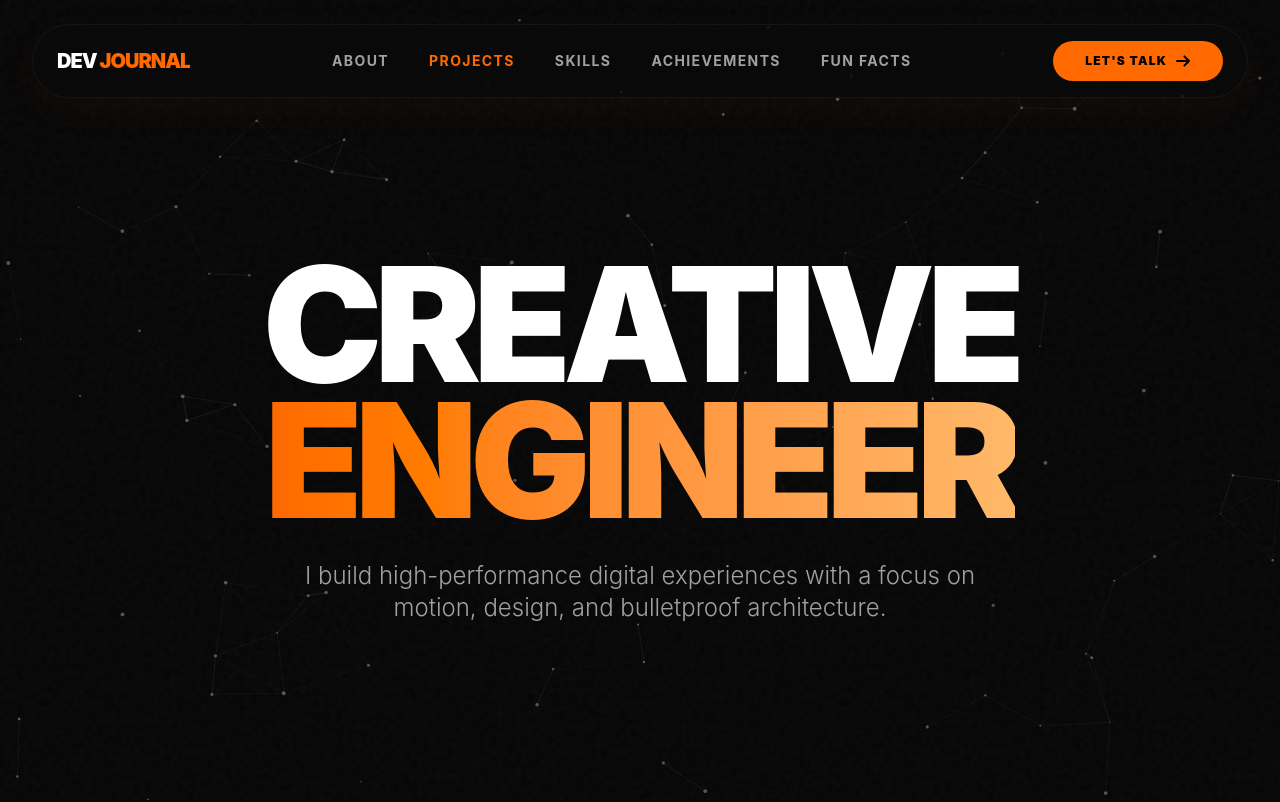
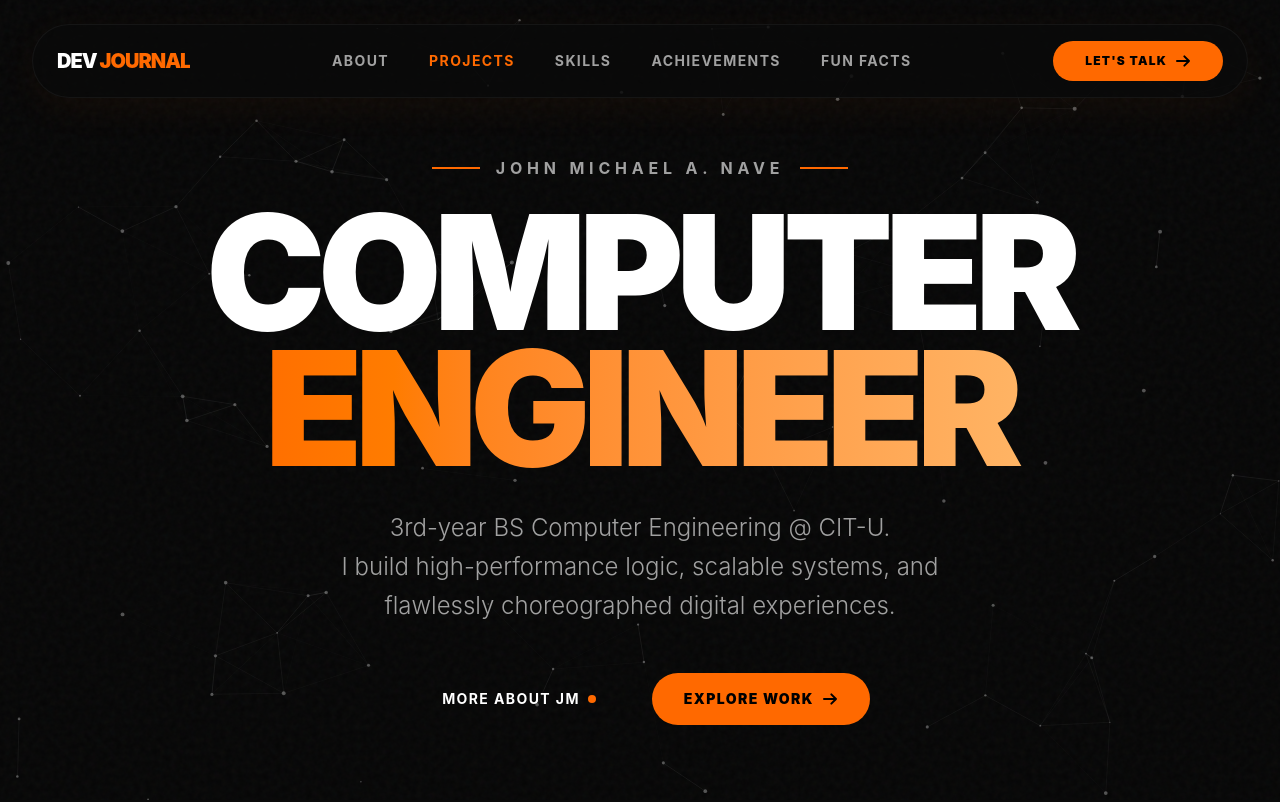
Before and after one commit to Goldenavs/Dev-Journal, a React (Vite) app: page / in a window 1280 px wide. Shown: the top 802 px of the page. Built offline with nearby package versions, Linux system fonts and the light colour scheme.

Commit message:
feat: hero section

```diff
--- a/src/components/Hero.tsx
+++ b/src/components/Hero.tsx
@@ -1,52 +1,146 @@
 // src/components/Hero.tsx
-import { motion, useScroll, useTransform } from 'framer-motion';
+import { motion, useScroll, useTransform, type Variants } from 'framer-motion';
 import { useRef } from 'react';
+
+const handleScroll = (e: React.MouseEvent<HTMLAnchorElement>, targetId: string) => {
+  e.preventDefault();
+  const targetElement = document.querySelector(targetId);
+  if (targetElement) {
+    targetElement.scrollIntoView({ behavior: 'smooth' });
+  }
+};
 
 const Hero = () => {
   const ref = useRef(null);
 
-  // Parallax effect: moves down and fades out as user scrolls
   const { scrollYProgress } = useScroll({
     target: ref,
     offset: ["start start", "end start"]
   });
-  const y = useTransform(scrollYProgress, [0, 1], ["0%", "50%"]);
+  const y = useTransform(scrollYProgress, [0, 1], ["0%", "40%"]);
   const opacity = useTransform(scrollYProgress, [0, 1], [1, 0]);
 
+  const containerVariants: Variants = {
+    hidden: { opacity: 0 },
+    show: {
+      opacity: 1,
+      transition: { staggerChildren: 0.15, delayChildren: 0.2 }
+    }
+  };
+
+  const lineVariants: Variants = {
+    hidden: { y: 100, opacity: 0, rotate: 2 },
+    show: {
+      y: 0,
+      opacity: 1,
+      rotate: 0,
+      transition: { type: "spring", bounce: 0.4, duration: 1 }
+    }
+  };
+
   return (
-    <section ref={ref} className="relative h-screen flex items-center justify-center overflow-hidden pt-20">
-      {/* Pulsing Orange Engine Core */}
-      <motion.div
-        animate={{
-          scale: [1, 1.2, 1],
-          opacity: [0.15, 0.3, 0.15]
-        }}
-        transition={{ duration: 8, repeat: Infinity, ease: "easeInOut" }}
-        className="absolute top-1/2 left-1/2 -translate-x-1/2 -translate-y-1/2 w-[600px] h-[600px] bg-orange-600 rounded-full blur-[150px] -z-10 pointer-events-none"
-      />
+    <section ref={ref} className="relative h-screen flex flex-col items-center justify-center overflow-hidden px-6">
 
-      <motion.div style={{ y, opacity }} className="text-center px-6 max-w-5xl z-10">
-        <motion.h1
-          initial={{ y: 100, opacity: 0, scale: 0.9 }}
-          animate={{ y: 0, opacity: 1, scale: 1 }}
-          transition={{ duration: 1.2, ease: [0.16, 1, 0.3, 1] }} // Custom springy easing
-          className="text-6xl md:text-8xl lg:text-[10rem] font-black tracking-tighter uppercase leading-[0.85]"
+      <motion.div style={{ y, opacity }} className="w-full max-w-6xl z-10 flex flex-col items-start md:items-center text-left md:text-center mt-20">
+
+        {/* 1. Refined Eyebrow */}
+        <motion.div
+          initial={{ opacity: 0, y: -20 }}
+          animate={{ opacity: 1, y: 0 }}
+          transition={{ duration: 0.8, ease: "easeOut" }}
+          className="flex items-center gap-4 mb-6 cursor-default group"
         >
-          Creative
-          <br />
-          <span className="text-transparent bg-clip-text bg-gradient-to-r from-orange-500 to-orange-300">
-            Engineer
+          <div className="w-8 md:w-12 h-[2px] bg-orange-500 group-hover:bg-orange-400 transition-colors duration-500" />
+          <span className="text-sm md:text-base font-bold uppercase tracking-[0.3em] text-neutral-400 group-hover:text-orange-500 transition-colors duration-500 z-1">
+            John Michael A. Nave
           </span>
-        </motion.h1>
+          <div className="w-8 md:w-12 h-[2px] bg-orange-500 group-hover:bg-orange-400 transition-colors duration-500 hidden md:block" />
+        </motion.div>
 
+        {/* 2. Frosted Glass Headline */}
+        <motion.div
+          variants={containerVariants}
+          initial="hidden"
+          animate="show"
+          className="flex flex-col mb-8"
+        >
+          {/* COMPUTER - Orange Glass Hover */}
+          <motion.div
+            variants={lineVariants}
+            whileHover={{ scale: 1.02 }}
+            transition={{ duration: 0.3, ease: "easeOut" }}
+            className="relative group overflow-visible origin-left md:origin-center"
+          >
+            {/* Solid State (Fades out on hover) */}
+            <h1 className="text-[12vw] md:text-[8rem] lg:text-[10rem] font-black tracking-tighter uppercase leading-[0.85] text-white transition-opacity duration-500 group-hover:opacity-0 cursor-default">
+              Computer
+            </h1>
+            {/* Orange Glass State (Fades in on hover) */}
+            <h1 className="absolute inset-0 text-[12vw] md:text-[8rem] lg:text-[10rem] font-black tracking-tighter uppercase leading-[0.85] text-orange-500/40 blur-[2px] drop-shadow-[0_0_30px_rgba(249,115,22,0.8)] opacity-0 transition-opacity duration-500 group-hover:opacity-100 pointer-events-none">
+              Computer
+            </h1>
+          </motion.div>
+
+          {/* ENGINEER - White Glass Hover */}
+          <motion.div
+            variants={lineVariants}
+            whileHover={{ scale: 1.02 }}
+            transition={{ duration: 0.3, ease: "easeOut" }}
+            className="relative group overflow-visible origin-left md:origin-center"
+          >
+            {/* Solid Gradient State (Fades out on hover) */}
+            <h1 className="text-[12vw] md:text-[8rem] lg:text-[10rem] font-black tracking-tighter uppercase leading-[0.85] text-transparent bg-clip-text bg-gradient-to-r from-orange-500 to-orange-300 transition-opacity duration-500 group-hover:opacity-0 cursor-default">
+              Engineer
+            </h1>
+            {/* White Glass State (Fades in on hover) */}
+            <h1 className="absolute inset-0 text-[12vw] md:text-[8rem] lg:text-[10rem] font-black tracking-tighter uppercase leading-[0.85] text-white/40 blur-[2px] drop-shadow-[0_0_30px_rgba(255,255,255,0.8)] opacity-0 transition-opacity duration-500 group-hover:opacity-100 pointer-events-none">
+              Engineer
+            </h1>
+          </motion.div>
+        </motion.div>
+
+        {/* 3. Refined Hook */}
         <motion.p
-          initial={{ y: 20, opacity: 0 }}
-          animate={{ y: 0, opacity: 1 }}
-          transition={{ duration: 1, delay: 0.4, ease: "easeOut" }}
-          className="mt-8 text-lg md:text-2xl text-neutral-400 max-w-2xl mx-auto font-light"
+          initial={{ opacity: 0, y: 20 }}
+          animate={{ opacity: 1, y: 0 }}
+          transition={{ duration: 1, delay: 0.8, ease: "easeOut" }}
+          className="text-lg md:text-2xl text-neutral-400 max-w-2xl font-light leading-relaxed mb-12 cursor-default border-l-2 border-transparent hover:border-orange-500/50 hover:text-white pl-4 md:pl-0 md:border-none transition-all duration-500"
         >
-          I build high-performance digital experiences with a focus on motion, design, and bulletproof architecture.
+          3rd-year BS Computer Engineering @ CIT-U. <br className="hidden md:block" />
+          I build high-performance logic, scalable systems, and flawlessly choreographed digital experiences.
         </motion.p>
+
+        {/* The Action Buttons */}
+        <motion.div
+          initial={{ opacity: 0, y: 20 }}
+          animate={{ opacity: 1, y: 0 }}
+          transition={{ duration: 1, delay: 1, ease: "easeOut" }}
+          className="flex flex-col sm:flex-row items-center gap-6"
+        >
+          <a
+            href="#about"
+            onClick={(e) => handleScroll(e, '#about')}
+            className="group px-8 py-4 rounded-full text-white font-bold uppercase tracking-widest text-sm transition-all duration-300 hover:text-orange-500 flex items-center gap-2 cursor-pointer"
+          >
+            More About JM
+            <div className="w-2 h-2 rounded-full bg-orange-500 group-hover:scale-150 transition-transform duration-300" />
+          </a>
+
+          <a
+            href="#projects"
+            onClick={(e) => handleScroll(e, '#projects')}
+            className="group relative overflow-hidden px-8 py-4 rounded-full bg-orange-500 text-black font-black uppercase tracking-widest text-sm transition-all duration-300 hover:scale-105 w-full sm:w-auto text-center cursor-pointer"
+          >
+            <span className="absolute inset-0 bg-white scale-0 group-hover:scale-100 transition-transform duration-500 ease-[cubic-bezier(0.76,0,0.24,1)] rounded-full origin-center" />
+            <span className="relative z-10 flex items-center justify-center gap-2">
+              Explore Work
+              <svg className="w-4 h-4 group-hover:translate-x-1 transition-transform" fill="none" viewBox="0 0 24 24" stroke="currentColor">
+                <path strokeLinecap="round" strokeLinejoin="round" strokeWidth={3} d="M14 5l7 7m0 0l-7 7m7-7H3" />
+              </svg>
+            </span>
+          </a>
+        </motion.div>
+
       </motion.div>
     </section>
   );
```
